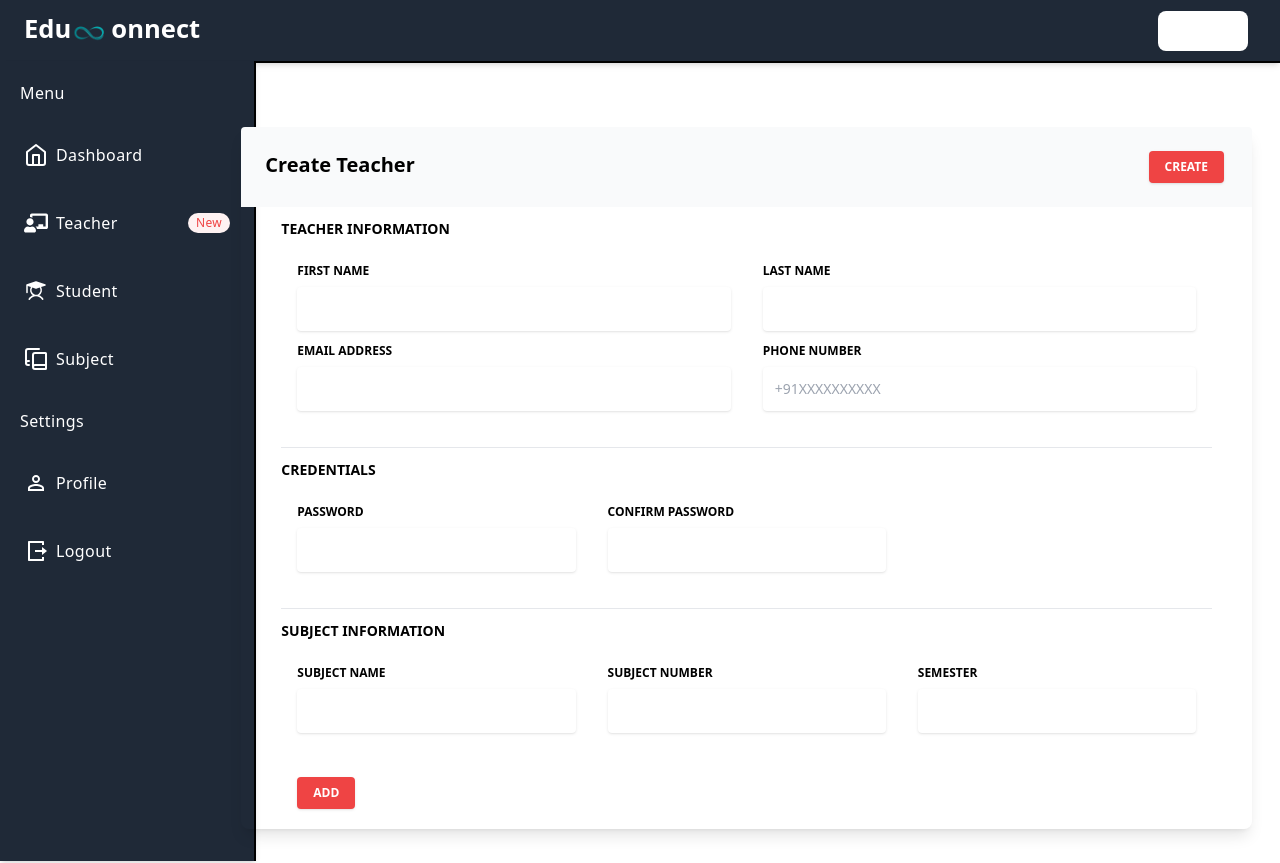
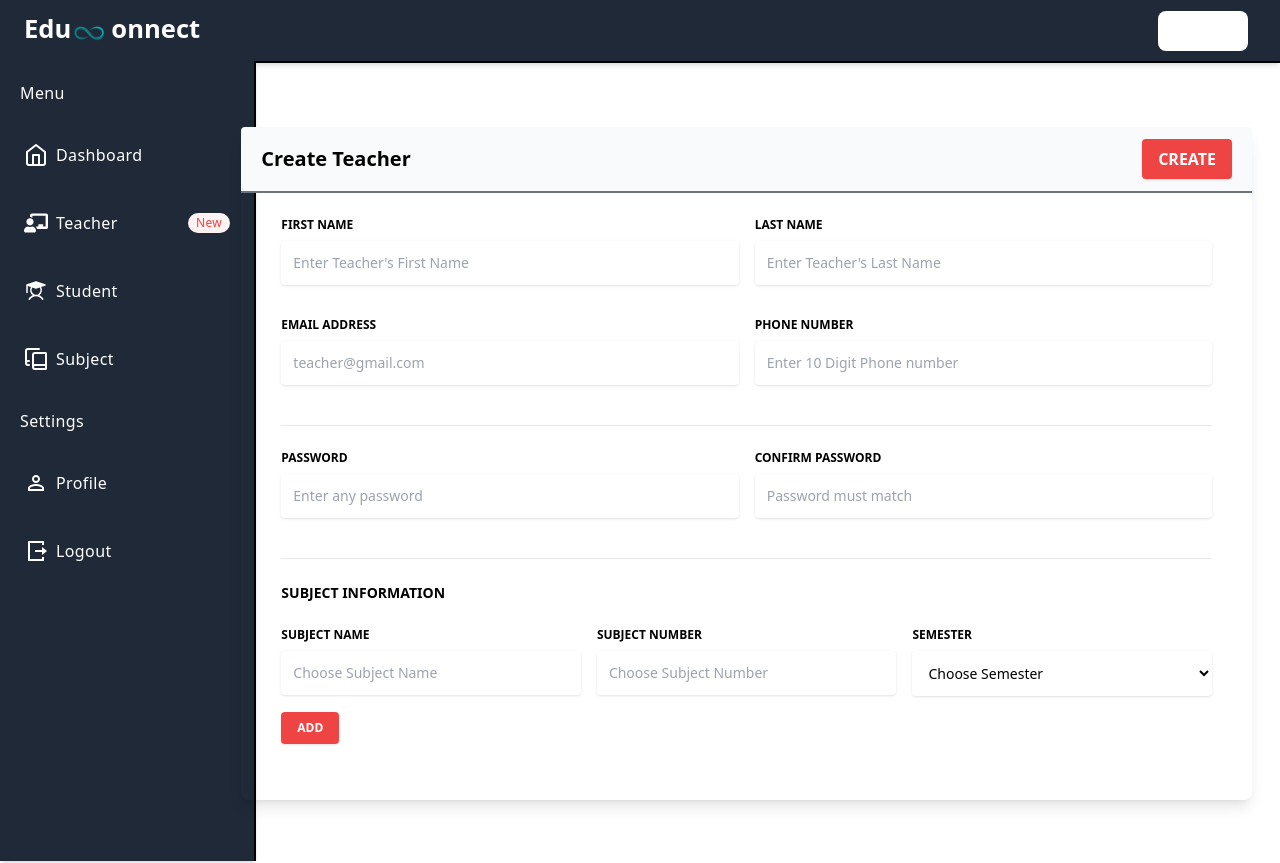
Before and after one commit to Adityajparmar37/EduConnect, a React (Vite) app in the folder frontend/: page /createTeacher in a window 1280 px wide. Built offline with nearby package versions, Linux system fonts and the light colour scheme; sample sign-in values are in the browser's storage.

Commit message:
teacher signup forntend and backend done

```diff
--- a/frontend/src/Components/CreateTeacher/CreateTeacher.jsx
+++ b/frontend/src/Components/CreateTeacher/CreateTeacher.jsx
@@ -1,4 +1,6 @@
 import React, { useState } from "react";
+import toast from "react-hot-toast";
+import { signup } from "../../Services/teacherServices";
 import SideNav from "../SideNav/SideNav";
 
 export default function CreateTeacher() {
@@ -12,7 +14,6 @@ export default function CreateTeacher() {
     subjects: [{ subjectName: "", subjectNumber: "", semester: "" }],
   });
 
-  // Function to handle adding a new subject field
   const handleAddSubject = () => {
     setTeacherData((prevData) => ({
       ...prevData,
@@ -35,27 +36,46 @@ export default function CreateTeacher() {
     setTeacherData((prevData) => ({ ...prevData, [key]: value }));
   };
 
-  const handleSubmit = () => {
+  const handleSubmit = async (e) => {
+    e.preventDefault();
     console.log("Form data:", teacherData);
+    try {
+      if (teacherData.password !== teacherData.confirmPassword) {
+        toast.error("Password must match");
+      } else {
+        const responseTeacher = await signup(teacherData);
+        console.log(responseTeacher);
+
+        if (responseTeacher.success === true) {
+          toast.success("Teacher added successfully");
+        } else {
+          toast.error(responseTeacher.message);
+        }
+      }
+    } catch (error) {
+      toast.error("Please try again");
+      console.log("Teacher create error frontend", error);
+    }
   };
+
   return (
-    <div className="flex h-screen">
-      <div className="w-1/6">
+    <div className="flex min-h-screen flex-col lg:flex-row">
+      <div className="lg:w-1/6">
         <SideNav />
       </div>
-      <div className="z-10 mt-5 flex h-auto w-5/6 px-3 pt-10">
-        <div className="w-full">
-          <section className="bg-blueGray-50 w-full py-1">
+      <div className="z-10 mt-5 flex w-full flex-col px-3 pt-10 lg:w-5/6 lg:flex-row">
+        <div className="mx-auto w-full lg:w-3/4 xl:w-full">
+          <section className="w-full py-1">
             <div className="mx-auto w-full px-4 lg:w-full">
               <div className="bg-blueGray-100 relative mb-6 flex w-full min-w-0 flex-col break-words rounded-lg border-0 shadow-lg">
-                <div className="mb-0 rounded-t bg-gray-50 px-6 py-6">
-                  <div className="flex justify-between text-center">
+                <div className="mb-5 rounded-t border-b-2 border-gray-500 bg-gray-50 px-5 py-3 md:mb-6">
+                  <div className="flex items-center justify-between text-center">
                     <h6 className="text-blueGray-700 text-xl font-bold">
                       Create Teacher
                     </h6>
                     <button
                       onClick={handleSubmit}
-                      className="mr-1 rounded bg-red-500 px-4 py-2 text-xs font-bold uppercase text-white shadow outline-none transition-all duration-150 ease-linear hover:shadow-md focus:outline-none active:bg-red-600"
+                      className="text-md rounded bg-red-500 px-4 py-2 font-bold uppercase text-white shadow outline-none transition-all  duration-200 ease-linear hover:rounded-full hover:bg-red-300 hover:text-black hover:shadow-md focus:outline-none active:bg-red-600"
                       type="submit"
                     >
                       Create
@@ -64,66 +84,63 @@ export default function CreateTeacher() {
                 </div>
                 <div className="flex-auto px-4 py-10 pt-0 lg:px-10">
                   <form>
-                    <h6 className="text-blueGray-400 mb-6 mt-3 text-sm font-bold uppercase">
-                      Teacher Information
-                    </h6>
-                    <div className="flex flex-wrap items-center">
-                      <div className="w-full px-4 lg:w-6/12">
-                        <div className="relative mb-3 w-full">
+                    {/* Teacher Information */}
+                    <div className="grid grid-cols-1 gap-4 lg:grid-cols-2">
+                      <div className="mb-4">
                         <label
                           className="text-blueGray-600 mb-2 block text-xs font-bold uppercase"
-                            htmlFor="grid-password"
+                          htmlFor="firstName"
                         >
                           First Name
                         </label>
                         <input
                           type="text"
+                          id="firstName"
                           value={teacherData.firstName}
                           onChange={(e) =>
                             handleInputChange("firstName", e.target.value)
                           }
-                            className="placeholder-blueGray-300 text-blueGray-600 w-full rounded border-0 bg-white px-3 py-3 text-sm shadow transition-all duration-150 ease-linear focus:outline-none focus:ring"
+                          placeholder="Enter Teacher's First Name"
+                          className="w-full rounded border-0 bg-white px-3 py-3 text-sm text-gray-800 shadow focus:outline-none focus:ring"
                         />
                       </div>
-                      </div>
-                      <div className="w-full px-4 lg:w-6/12">
-                        <div className="relative mb-3 w-full">
+                      <div className="mb-4">
                         <label
                           className="text-blueGray-600 mb-2 block text-xs font-bold uppercase"
-                            htmlFor="grid-password"
+                          htmlFor="lastName"
                         >
                           Last Name
                         </label>
                         <input
                           type="text"
+                          id="lastName"
                           value={teacherData.lastName}
                           onChange={(e) =>
                             handleInputChange("lastName", e.target.value)
                           }
-                            className="placeholder-blueGray-300 text-blueGray-600 w-full rounded border-0 bg-white px-3 py-3 text-sm shadow transition-all duration-150 ease-linear focus:outline-none focus:ring"
+                          placeholder="Enter Teacher's Last Name"
+                          className="w-full rounded border-0 bg-white px-3 py-3 text-sm text-gray-800 shadow focus:outline-none focus:ring"
                         />
                       </div>
-                      </div>
-                      <div className="w-full px-4 lg:w-6/12">
-                        <div className="relative mb-3 w-full">
+                      <div className="mb-4">
                         <label
                           className="text-blueGray-600 mb-2 block text-xs font-bold uppercase"
-                            htmlFor="grid-password"
+                          htmlFor="email"
                         >
                           Email address
                         </label>
                         <input
                           type="email"
+                          id="email"
                           value={teacherData.email}
                           onChange={(e) =>
                             handleInputChange("email", e.target.value)
                           }
-                            className="placeholder-blueGray-300 text-blueGray-600 w-full rounded border-0 bg-white px-3 py-3 text-sm shadow transition-all duration-150 ease-linear focus:outline-none focus:ring"
+                          placeholder="teacher@gmail.com"
+                          className="w-full rounded border-0 bg-white px-3 py-3 text-sm text-gray-800 shadow focus:outline-none focus:ring"
                         />
                       </div>
-                      </div>
-                      <div className="w-full px-4 lg:w-6/12">
-                        <div className="relative mb-3 w-full">
+                      <div className="mb-4">
                         <label
                           className="text-blueGray-600 mb-2 block text-xs font-bold uppercase"
                           htmlFor="phone-number"
@@ -137,76 +154,69 @@ export default function CreateTeacher() {
                           onChange={(e) =>
                             handleInputChange("phone", e.target.value)
                           }
-                            className="placeholder-blueGray-300 text-blueGray-600 w-full rounded border-0 bg-white px-3 py-3 text-sm shadow transition-all duration-150 ease-linear focus:outline-none focus:ring"
-                            maxLength={14}
+                          className="w-full rounded border-0 bg-white px-3 py-3 text-sm shadow focus:outline-none focus:ring"
+                          maxLength={10}
                           pattern="\+91[0-9]{10}"
-                            placeholder="+91XXXXXXXXXX"
+                          placeholder="Enter 10 Digit Phone number"
                           title="Please enter a valid Indian phone number starting with +91"
                           required
                         />
                       </div>
                     </div>
-                    </div>
-                    <hr className="border-b-1 border-blueGray-300 mt-6" />
+                    <hr className="border-b-1 border-blueGray-300 my-6" />
 
-                    <h6 className="text-blueGray-400 mb-6 mt-3 text-sm font-bold uppercase">
-                      credentials
-                    </h6>
-                    <div className="flex flex-wrap">
-                      <div className="w-full px-4 lg:w-4/12">
-                        <div className="relative mb-3 w-full">
+                    {/* Credentials */}
+                    <div className="grid grid-cols-1 gap-4 lg:grid-cols-2">
+                      <div className="mb-4">
                         <label
                           className="text-blueGray-600 mb-2 block text-xs font-bold uppercase"
-                            htmlFor="grid-password"
+                          htmlFor="password"
                         >
                           Password
                         </label>
                         <input
                           type="password"
+                          id="password"
                           value={teacherData.password}
                           onChange={(e) =>
                             handleInputChange("password", e.target.value)
                           }
-                            className="placeholder-blueGray-300 text-blueGray-600 w-full rounded border-0 bg-white px-3 py-3 text-sm shadow transition-all duration-150 ease-linear focus:outline-none focus:ring"
+                          placeholder="Enter any password"
+                          className="w-full rounded border-0 bg-white px-3 py-3 text-sm shadow focus:outline-none focus:ring"
                         />
                       </div>
-                      </div>
-                      <div className="w-full px-4 lg:w-4/12">
-                        <div className="relative mb-3 w-full">
+                      <div className="mb-4">
                         <label
                           className="text-blueGray-600 mb-2 block text-xs font-bold uppercase"
-                            htmlFor="grid-password"
+                          htmlFor="confirmPassword"
                         >
                           Confirm Password
                         </label>
                         <input
                           type="password"
+                          id="confirmPassword"
                           value={teacherData.confirmPassword}
                           onChange={(e) =>
-                              handleInputChange(
-                                "confirmPassword",
-                                e.target.value,
-                              )
+                            handleInputChange("confirmPassword", e.target.value)
                           }
-                            className="placeholder-blueGray-300 text-blueGray-600 w-full rounded border-0 bg-white px-3 py-3 text-sm shadow transition-all duration-150 ease-linear focus:outline-none focus:ring"
+                          placeholder="Password must match"
+                          className="w-full rounded border-0 bg-white px-3 py-3 text-sm shadow focus:outline-none focus:ring"
                         />
                       </div>
                     </div>
-                    </div>
-                    <hr className="border-b-1 border-blueGray-300 mt-6" />
+                    <hr className="border-b-1 border-blueGray-300 my-6" />
 
+                    {/* Subject Information */}
                     <h6 className="text-blueGray-400 mb-6 mt-3 text-sm font-bold uppercase">
                       Subject Information
                     </h6>
-
                     {teacherData.subjects.map((subject, index) => (
                       <div
                         key={index}
-                        className="flex flex-wrap justify-between"
+                        className="grid grid-cols-1 gap-4 lg:grid-cols-3"
                       >
                         {/* Subject Name */}
-                        <div className="w-full px-4 lg:w-4/12">
-                          <div className="relative mb-3 w-full">
+                        <div className="mb-4">
                           <label
                             className="text-blueGray-600 mb-2 block text-xs font-bold uppercase"
                             htmlFor={`subjectName-${index}`}
@@ -216,7 +226,8 @@ export default function CreateTeacher() {
                           <input
                             type="text"
                             id={`subjectName-${index}`}
-                              className="placeholder-blueGray-300 text-blueGray-600 w-full rounded border-0 bg-white px-3 py-3 text-sm shadow transition-all duration-150 ease-linear focus:outline-none focus:ring"
+                            placeholder="Choose Subject Name"
+                            className="w-full rounded border-0 bg-white px-3 py-3 text-sm shadow focus:outline-none focus:ring"
                             value={subject.subjectName}
                             onChange={(e) =>
                               handleSubjectChange(
@@ -227,11 +238,9 @@ export default function CreateTeacher() {
                             }
                           />
                         </div>
-                        </div>
 
                         {/* Subject Number */}
-                        <div className="w-full px-4 lg:w-4/12">
-                          <div className="relative mb-3 w-full">
+                        <div className="mb-4">
                           <label
                             className="text-blueGray-600 mb-2 block text-xs font-bold uppercase"
                             htmlFor={`subjectNumber-${index}`}
@@ -241,7 +250,8 @@ export default function CreateTeacher() {
                           <input
                             type="text"
                             id={`subjectNumber-${index}`}
-                              className="placeholder-blueGray-300 text-blueGray-600 w-full rounded border-0 bg-white px-3 py-3 text-sm shadow transition-all duration-150 ease-linear focus:outline-none focus:ring"
+                            placeholder="Choose Subject Number"
+                            className="w-full rounded border-0 bg-white px-3 py-3 text-sm shadow focus:outline-none focus:ring"
                             value={subject.subjectNumber}
                             onChange={(e) =>
                               handleSubjectChange(
@@ -252,21 +262,18 @@ export default function CreateTeacher() {
                             }
                           />
                         </div>
-                        </div>
 
                         {/* Semester */}
-                        <div className="w-full px-4 lg:w-4/12">
-                          <div className="relative mb-3 w-full">
+                        <div className="mb-4">
                           <label
                             className="text-blueGray-600 mb-2 block text-xs font-bold uppercase"
                             htmlFor={`semester-${index}`}
                           >
                             Semester
                           </label>
-                            <input
-                              type="text"
+                          <select
                             id={`semester-${index}`}
-                              className="placeholder-blueGray-300 text-blueGray-600 w-full rounded border-0 bg-white px-3 py-3 text-sm shadow transition-all duration-150 ease-linear focus:outline-none focus:ring"
+                            className="w-full rounded border-0 bg-white px-3 py-3 text-sm shadow focus:outline-none focus:ring"
                             value={subject.semester}
                             onChange={(e) =>
                               handleSubjectChange(
@@ -275,23 +282,29 @@ export default function CreateTeacher() {
                                 e.target.value,
                               )
                             }
-                            />
-                          </div>
+                          >
+                            <option value="" disabled>
+                              Choose Semester
+                            </option>
+                            {[1, 2, 3, 4, 5, 6].map((semester) => (
+                              <option key={semester} value={semester}>
+                                Semester {semester}
+                              </option>
+                            ))}
+                          </select>
                         </div>
                       </div>
                     ))}
 
                     {/* Add Subject Button */}
-                    <div className="w-full px-4 lg:w-4/12">
-                      <div className="relative top-8 mb-3 w-full">
+                    <div className="mb-4">
                       <button
                         onClick={handleAddSubject}
-                          className="mr-1 rounded bg-red-500 px-4 py-2 text-xs font-bold uppercase text-white shadow outline-none transition-all duration-150 ease-linear hover:shadow-md focus:outline-none active:bg-red-600"
+                        className="rounded bg-red-500 px-4 py-2 text-xs font-bold uppercase text-white shadow outline-none transition-all  duration-200 ease-linear hover:rounded-full hover:bg-red-300  hover:text-black hover:shadow-md focus:outline-none active:bg-red-600"
                         type="button"
                       >
                         ADD
                       </button>
-                      </div>
                     </div>
                   </form>
                 </div>
```
Also changed, not shown: 2 other files (tests, documents, lock files or other folders). Lines whose indentation alone changed are shown as unchanged.
